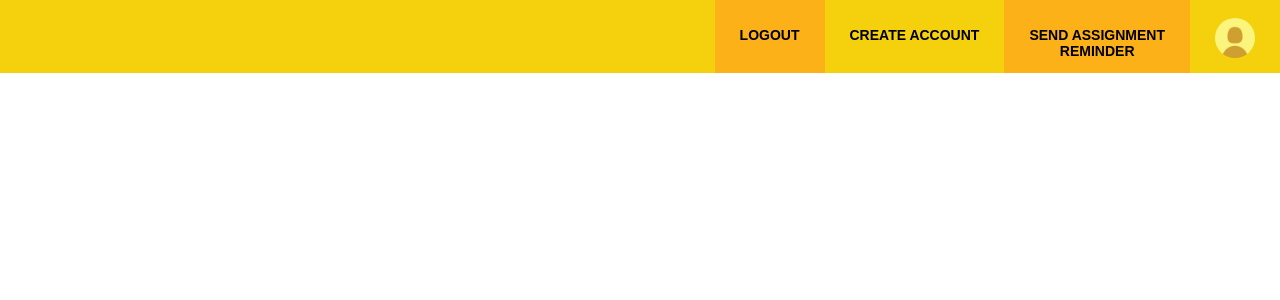
After one commit to eltonwcm00/Google-Classroom-and-Meet, a PHP site: page /global/adminNav.php in a window 1280 px wide. The commit adds this page. Shown: the top 300 px of the page. Run offline with PHP 8.4, Linux system fonts and the light colour scheme.

Commit message:
admin navbar - done

```diff
--- /dev/null
+++ b/css/adminNav.css
@@ -0,0 +1,48 @@
+body {
+    margin: 0;
+    font-family: Arial, Helvetica, sans-serif;
+  }
+
+  .topnav {
+    overflow: hidden;
+    background-color: #F5D10D;
+  }
+
+  .topnav p {
+      font-size: 14px;
+      color: black;
+      font-weight: bold;
+  }
+
+  .topnav > .profile-pic img {
+    margin-top: 5px;
+    margin-bottom: 20px;
+    border-radius: 50%;
+  }
+
+  .topnav a {
+    float: right;
+    color: #f2f2f2;
+    text-align: center;
+    padding: 0px 25px ;
+    padding-top: 13px;
+    height: 60px;
+    text-decoration: none;
+    font-size: 17px;
+    width: auto;
+    white-space: nowrap;
+  }
+
+  .topnav a:nth-child(even) {
+    background-color: #FBB117 !important;
+  }
+
+  .topnav a:hover {
+    /* background-color: #ddd; */
+    color: black;
+  }
+
+  .topnav a.active {
+    /* background-color: #04AA6D; */
+    color: white;
+  }
--- /dev/null
+++ b/global/adminNav.php
@@ -0,0 +1,15 @@
+<!DOCTYPE html>
+  <html>
+    <head>
+      <meta name="viewport" content="width=device-width, initial-scale=1">
+      <link rel="stylesheet" href="../css/adminNav.css" />
+    </head>
+    <body>
+      <div class="topnav">
+        <a class="profile-pic" href="#home"><img src="../pic/profilepic.png" height="40px" width="40px" /></a>
+        <a href="#about"><p>SEND ASSIGNMENT<br/> REMINDER</p></a>
+        <a href="#contact"><p>CREATE ACCOUNT</p></a>
+        <a href="#news"><p>LOGOUT</p></a>
+      </div>
+    </body>
+  </html>
--- a/login.php
+++ b/login.php
@@ -11,7 +11,7 @@ require('db.php');
 session_start();
 // If form submitted, insert values into the database.
 if (isset($_POST['username'])){
-        // removes backslashes
+        // removes backslashe
 	$username = stripslashes($_REQUEST['username']);
         //escapes special characters in a string
 	$username = mysqli_real_escape_string($con,$username);
```
Also changed, not shown: css/studentNav.css (added), css/teacherNav.css (added), global/studentNav.php (added), global/teacherNav.php (added), pic/profilepic.png (added).
